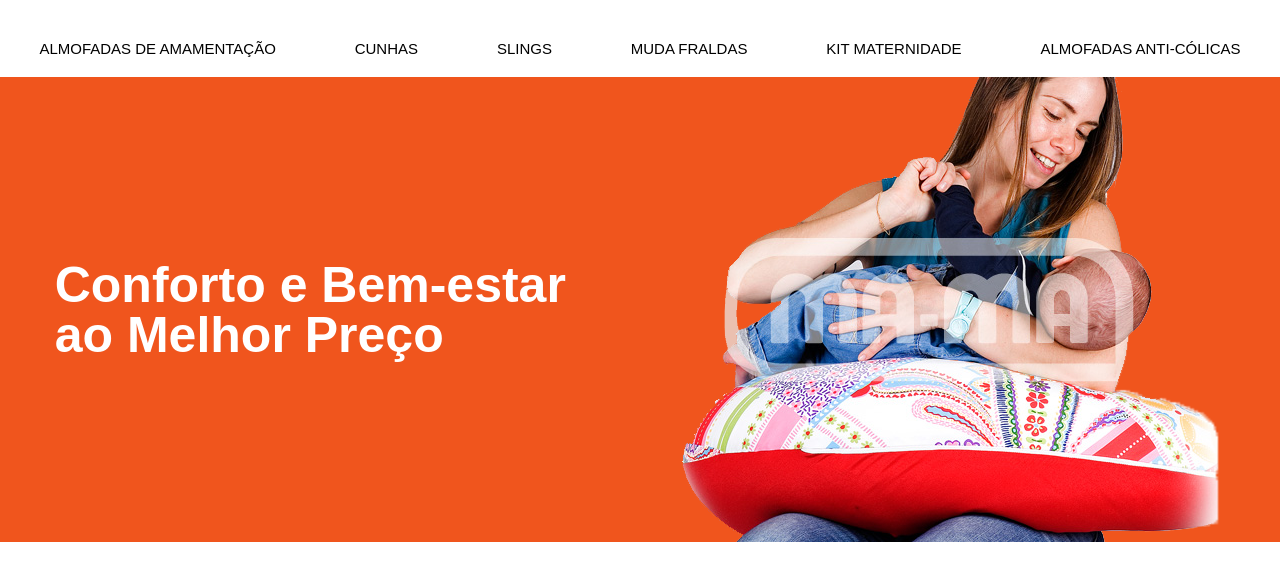
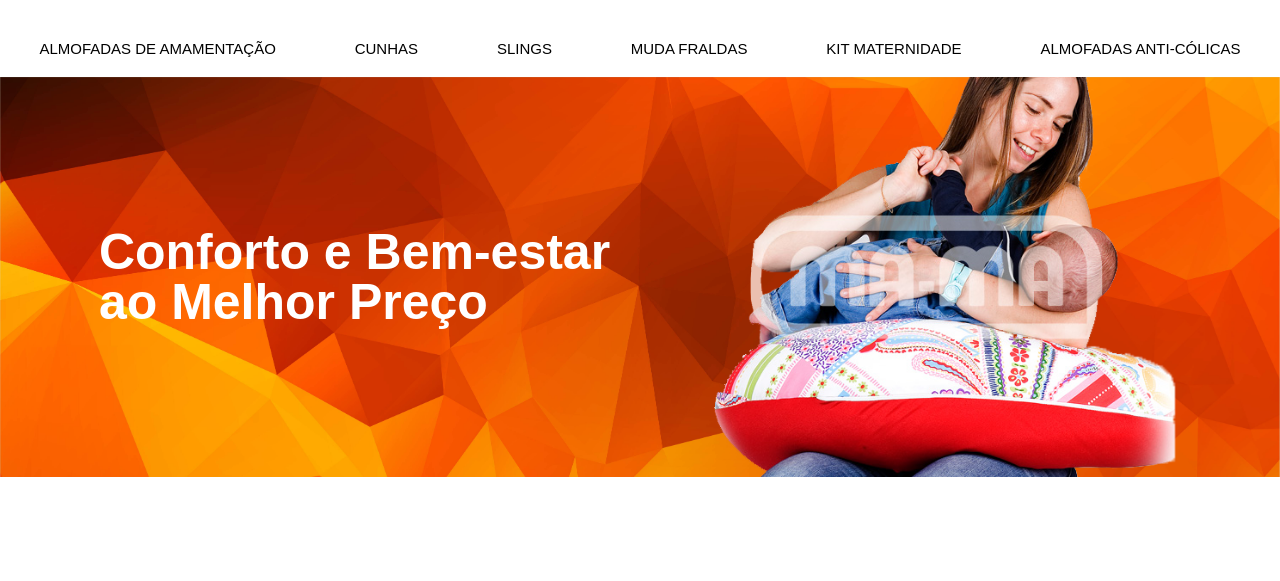
Before and after one commit to ntb-arenas/vinoarenas, a PHP site: page / in a window 1280 px wide. Shown: the part 80-661 px from the top of the page. Run offline with PHP 8.4, Linux system fonts and the light colour scheme.

Commit message:
fixed cover page

```diff
--- a/css/style.css
+++ b/css/style.css
@@ -92,20 +92,25 @@
     display: flex;
     justify-content: space-around;
     align-items: center;
-    background-color: #f0551d;
+    background-image: url("../gallery/3582.jpg");
+    background-size: cover;
     width: 100%;
-    height: 465px;
+    height: 400px;
     margin-top: 20px;
 }
 .titleDiv{
     color: white;
     line-height: 50px;
     font-size: 2.5rem;
+    margin-left: 50px;
 }
-.divImage{
+.divImage {
+    height: 100%;
+    margin-right: 50px;
+}
+#coverImg{
     height: 100%;
 }
-
 
 .divIcon{
     display: flex;
--- a/index.html
+++ b/index.html
@@ -44,7 +44,7 @@
                 <h1>Conforto e Bem-estar <br> ao Melhor Preço</h1>
             </div>
             <div class="divImage">
-                <img src="gallery/almofadaAmam.png">
+                <img src="gallery/almofadaAmam.png" id="coverImg">
             </div>
         </div>
     </main>
```
Also changed, not shown: gallery/3582.jpg (added).
